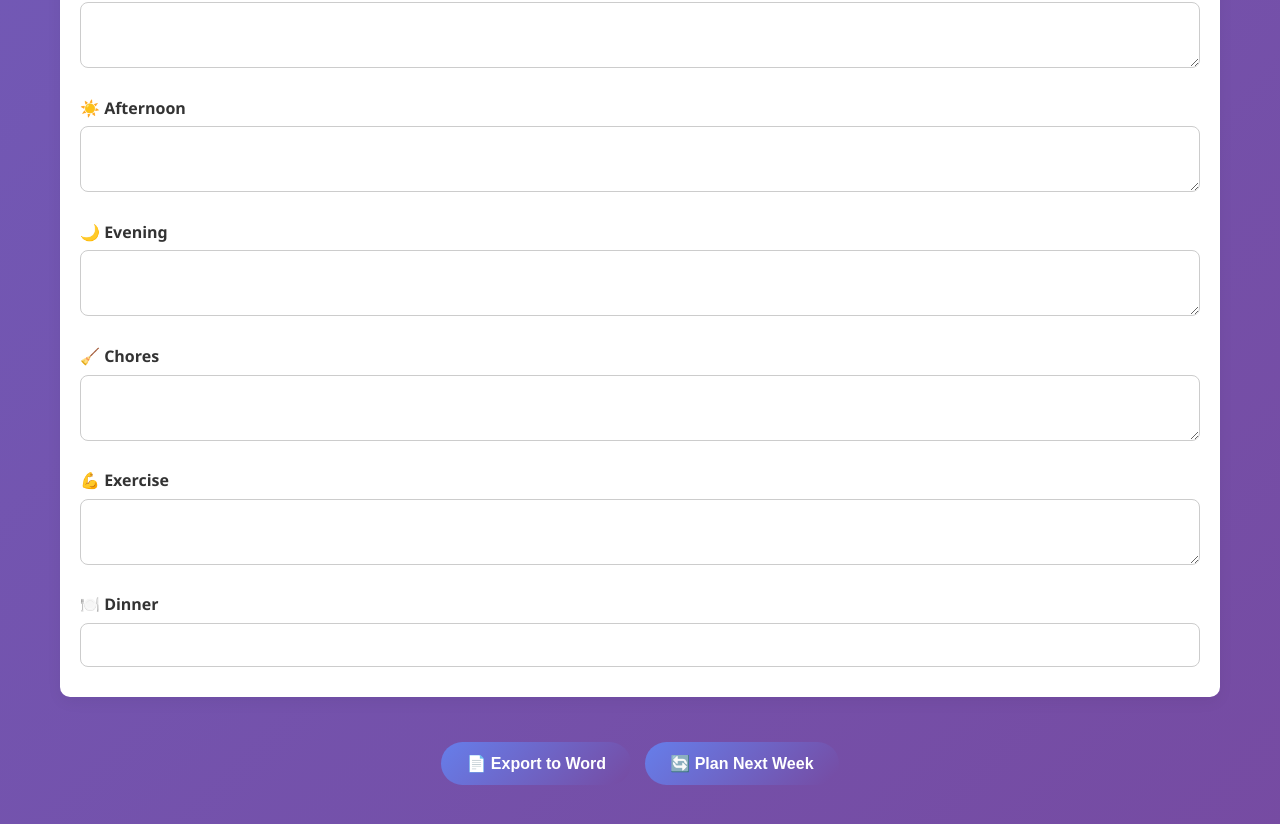
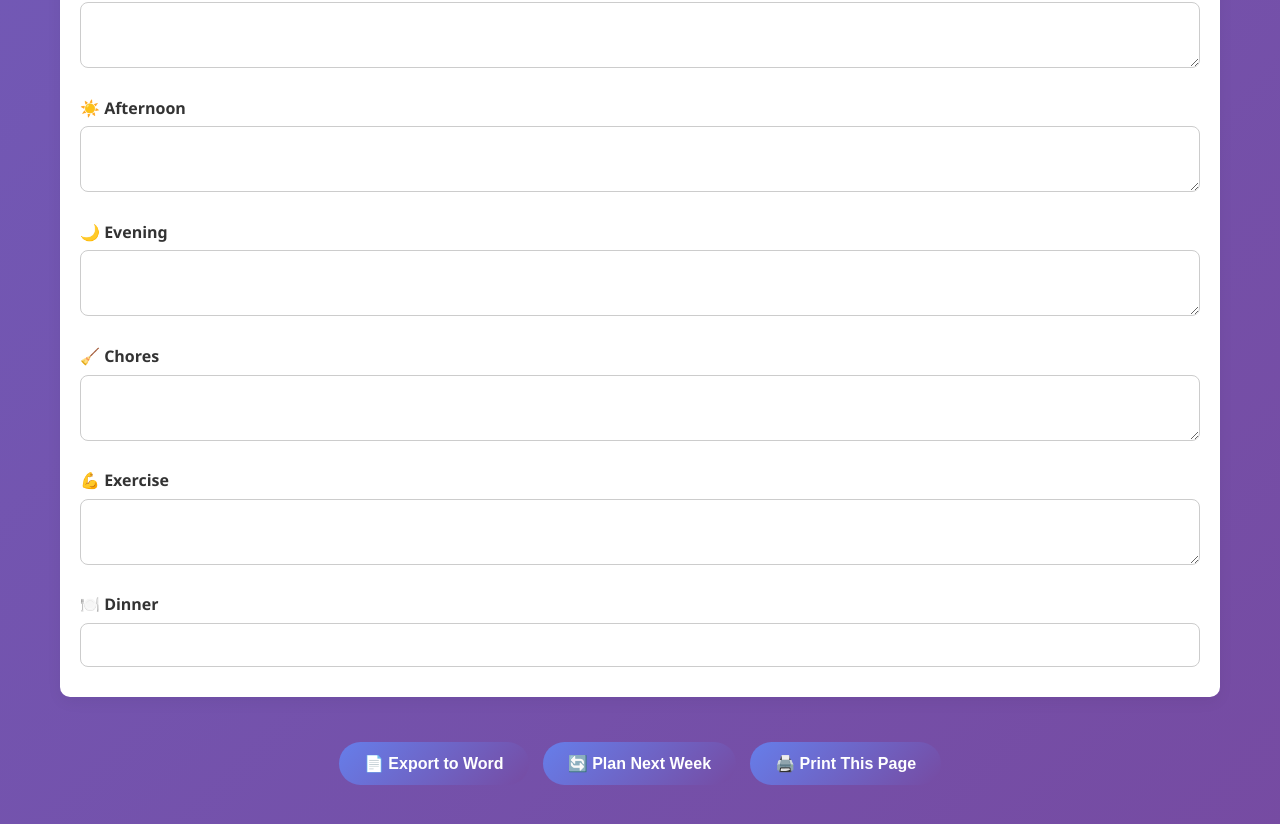
Before and after one commit to lane-sunwall/family-planner, a plain HTML site: page index.html in a window 1280 px wide. Shown: the part 6198-7022 px from the top of the page. Drawn offline with Linux system fonts and the light colour scheme.

Commit message:
Update index.html

```diff
--- a/index.html
+++ b/index.html
@@ -454,6 +454,7 @@ function updateWeekDates() {
     <div style="margin: 40px 0; text-align: center;">
       <button class="btn" onclick="generateWordDoc()">📄 Export to Word</button>
       <button class="btn" onclick="planNextWeek()">🔄 Plan Next Week</button>
+      <button class="btn" onclick="window.print()">🖨️ Print This Page</button>
     </div>
   </div> <!-- Close .container -->
 </body>
```
